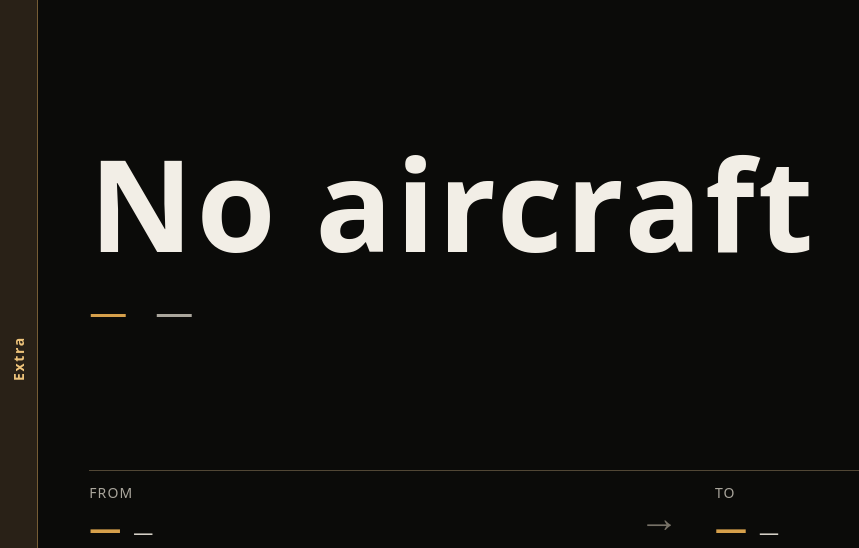
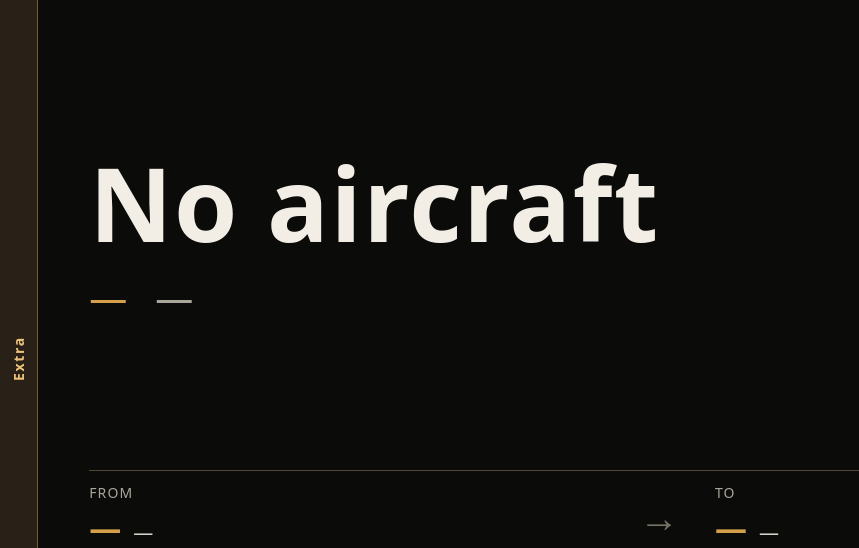
Before and after one commit to emcoffin1/FlightRadar, a Flask app: page / in a window 1280 px wide. Shown: the part 42-590 px from the top of the page, without its empty margins (0-859 px from the left). Run offline with Flask 3, Linux system fonts and the light colour scheme; data comes from the database, SQL or seed files in the repository.

```diff
--- a/static/basic.css
+++ b/static/basic.css
@@ -18,7 +18,7 @@ body[data-live="true"][data-live-source="remote"] #status { color: #e89a3c; }
 .contact { align-self: center; min-width: 0; display: grid; grid-template-columns: minmax(0, 1fr) minmax(150px, 30vw); align-items: center; gap: clamp(18px, 4vw, 52px); }
 body[data-image="false"] .contact { grid-template-columns: minmax(0, 1fr); }
 .identity { min-width: 0; }
-h1 { margin: 0; font-size: clamp(36px, 10vw, 150px); line-height: 1.1; letter-spacing: .025em; overflow-wrap: anywhere; font-weight: 600; }
+h1 { max-width: 100%; margin: 0; font-size: clamp(32px, 8vw, 120px); line-height: 1.1; letter-spacing: .015em; white-space: nowrap; font-weight: 600; }
 .identity p { display: flex; flex-wrap: nowrap; align-items: baseline; gap: 12px 28px; margin: 12px 0 0; font-size: clamp(18px, 4vw, 38px); }
 #type { min-width: 0; overflow: hidden; text-overflow: ellipsis; white-space: nowrap; color: #d6a04b; }
 #registration { flex: 0 0 auto; white-space: nowrap; color: #aaa69c; }
```
Also changed, not shown: tests/test_basic.py (+11 -0 lines).
